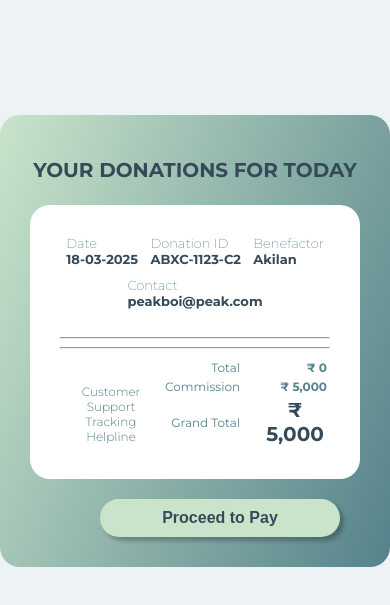
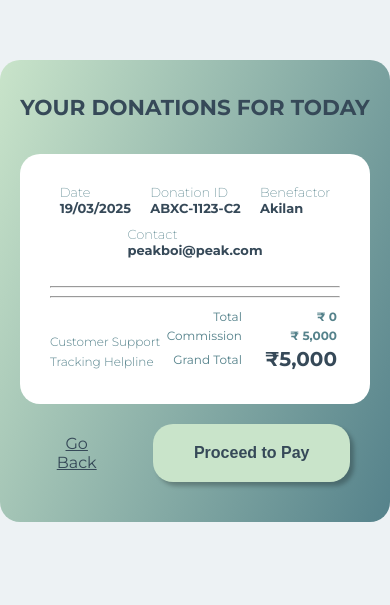
Before and after one commit to AkilanSS/23CSE113-Charity-Selection-and-Landing-Page, a plain HTML site: page pages/reciept.html in a window 390 px wide. Shown: the part 131-736 px from the top of the page. Drawn offline with Linux system fonts and the light colour scheme.

Commit message:
fixed reciept, added back to selection link, search works now

```diff
--- a/css/reciept.css
+++ b/css/reciept.css
@@ -16,7 +16,6 @@ body{
     width: 600px;
     margin-left: auto;
     margin-right: auto;
-    margin-top: 100px;
     overflow: auto;
 	background: linear-gradient(111.176deg, #C9E4CA 0%, #55828B 100%);
     padding: 30px;
@@ -24,8 +23,8 @@ body{
     border-radius: 20px;
 
     h1{
-        font-size: 20px;
-        padding-bottom: 10px;
+        font-size: 1.35rem;
+        padding-bottom: 20px;
     }
 }
 
@@ -100,6 +99,14 @@ body{
                 font-size: 12px;
                 font-family: 'Montserrat';
                 width: 25ch;
+                color: #364958;
+                font-style: italic;
+            }
+
+            input:focus{
+                outline: none;
+                background-color: #EDF2F4;
+                border-radius: 10px;
             }
         }
     }
@@ -115,6 +122,26 @@ body{
             font-size: 13px;
         }
     }
+
+}
+
+@media (max-width: 768px) {
+    .item-ctn{
+        img{
+            display: none;
+        }
+    }
+
+    #reciept-ctn{
+        padding: 20px;
+    }
+
+    #add-lnks{
+        a{
+            margin-top: 5px;
+        }
+    }
+
 
 }
 
@@ -166,8 +193,13 @@ body{
     text-align: right;
 }
 
+#comp{
+    display: flex;
+    justify-content: space-between;
+}
+
 button{
-    float: right;
+
     margin: 20px;
     padding: 10px;
     background-color: #C9E4CA;
@@ -183,3 +215,9 @@ button{
 button:hover{
     cursor: pointer;
 }
+
+#exit{
+    margin: 20px;
+    padding: 10px;
+    color: #364958;
+}
--- a/data/charity.json
+++ b/data/charity.json
@@ -38,6 +38,7 @@
       {
         "idx" : 3,
         "id": "char-ctn3",
+        "name" : "Save The Children",
         "image": "../assets/images/stc.svg",
         "description": "Save the Children supports children's rights and provides education, healthcare, and emergency aid worldwide.",
         "funding": {
--- a/js/reciept.js
+++ b/js/reciept.js
@@ -18,6 +18,15 @@ document.addEventListener("DOMContentLoaded", async function (event) {
         choiceData = window.sessionStorage.getItem("DonationChoice");
         displayItem(choiceData, data)
 
+        const dateTxt = document.getElementById("date")
+        var today = new Date();
+        var dd = String(today.getDate()).padStart(2, '0');
+        var mm = String(today.getMonth() + 1).padStart(2, '0'); //January is 0!
+        var yyyy = today.getFullYear();
+
+        today = dd + '/' + mm + '/' + yyyy;
+
+        dateTxt.innerText = today
 
     } catch (error) {
         console.error("Error in DOMContentLoaded handler:", error);
@@ -44,7 +53,7 @@ function displayItem(cD, data){
                                 <img src="${cha.image}" alt="">
                                 <div class="title">
                                     <span class="char-title dark">${cha.name}</span>
-                                    <input type="text" name="" id="comments" placeholder="Want to send any messages?">
+                                    <input type="text" name="" class="comments" placeholder="Want to send any messages?">
                                 </div>
                             </div>
                             <div class="donated-money">
@@ -68,7 +77,7 @@ function displayItem(cD, data){
     const gtmoneyCtn = document.querySelector("#gtotal")
     tmoneyCtn.innerText = "₹ "+addCommaToNum(tmoney)
     commCtn.innerText = "₹ "+addCommaToNum(comm)
-    gtmoneyCtn.innerText = "₹ "+addCommaToNum(comm + tmoney)
+    gtmoneyCtn.innerText = "₹"+addCommaToNum(comm + tmoney)
 
 }
 
--- a/pages/reciept.html
+++ b/pages/reciept.html
@@ -110,7 +110,11 @@
                 </div>
             </div>
         </div>
-        <button>Proceed to Pay</button>
+        <div id="comp">
+            <a id="exit" href="../pages/selection.html">Go Back</a>
+            <button>Proceed to Pay</button>
+        </div>
+
     </div>
 </body>
 </html>
```
Also changed, not shown: js/selection.js (+25 -0 lines).
